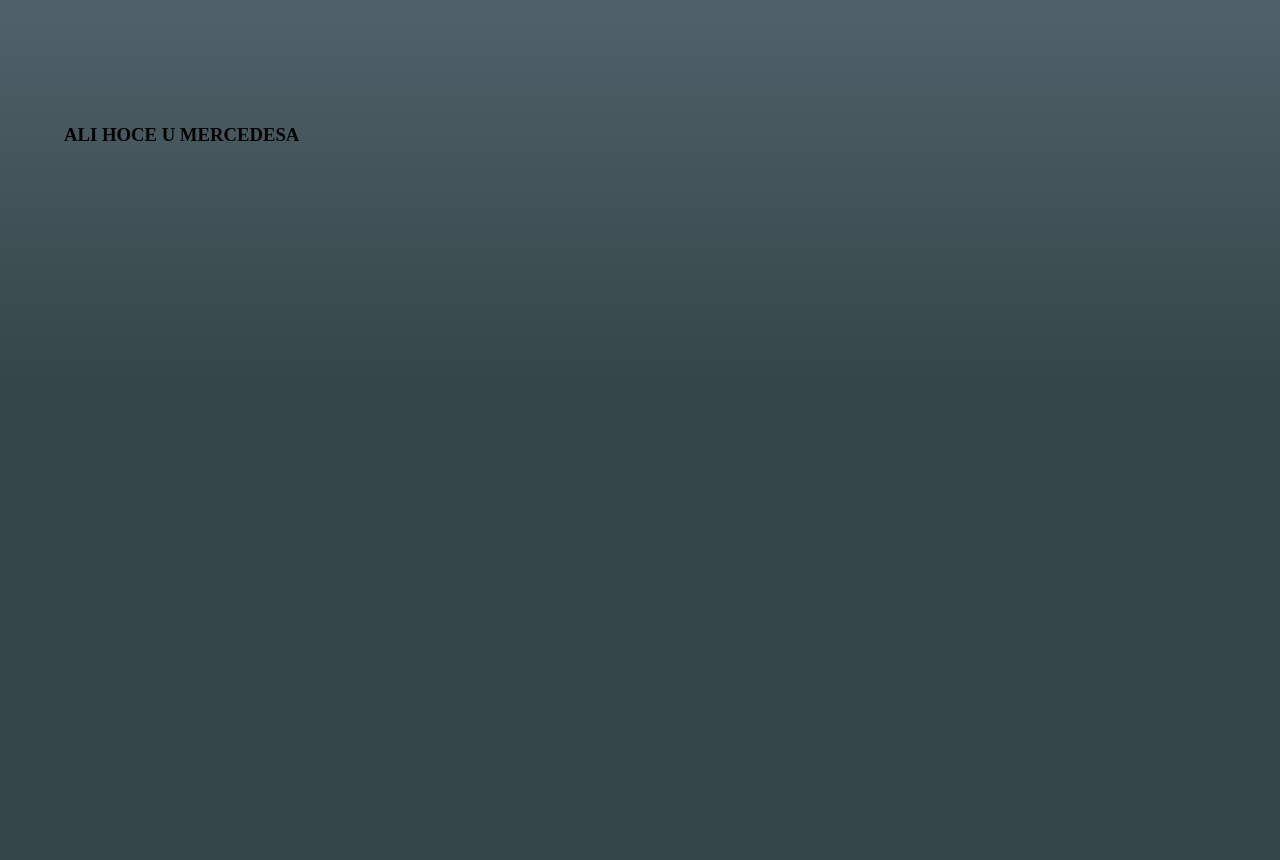
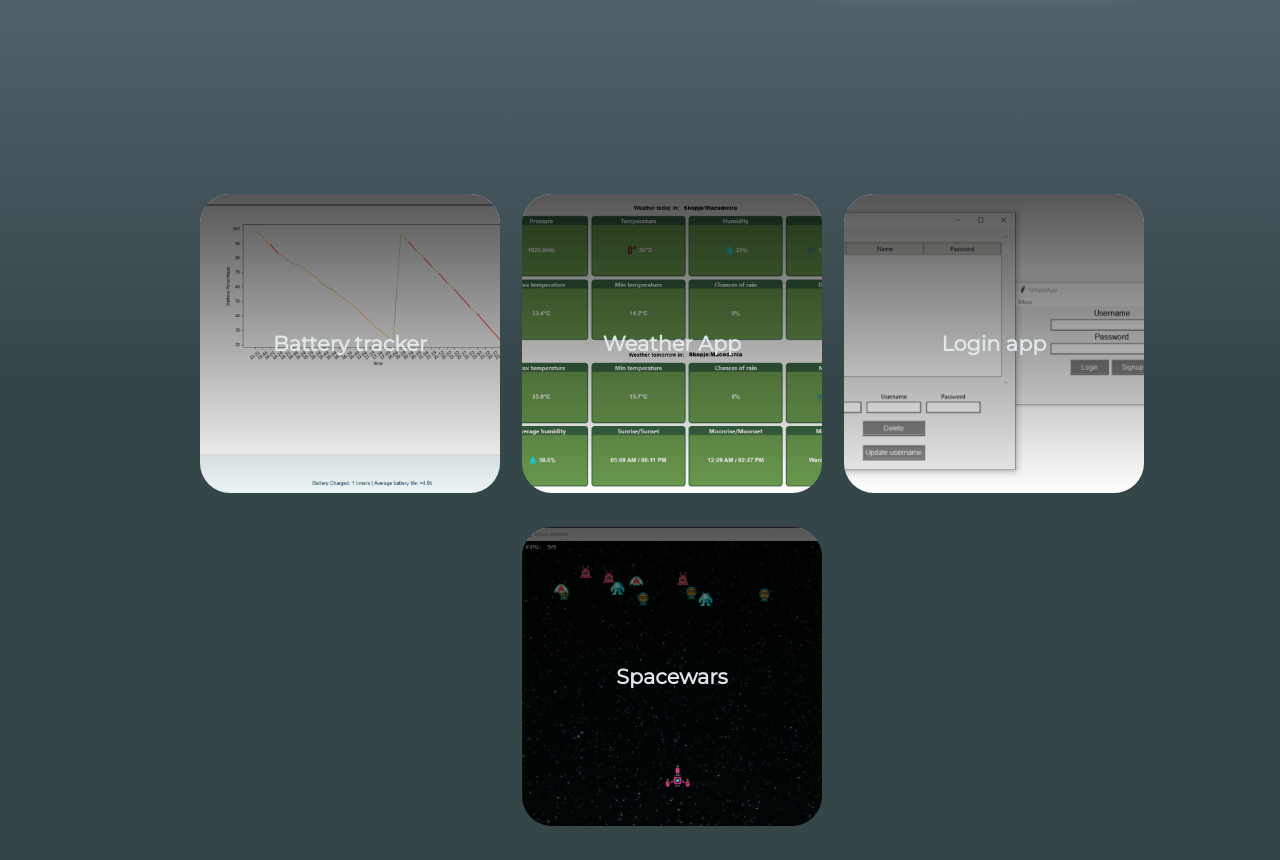
Before and after one commit to AntonioNDev/myPortfolio, a plain HTML site: page index.html in a window 1280 px wide. Shown: the part 1540-2400 px from the top of the page. Drawn offline with nearby package versions, Linux system fonts and the light colour scheme; a web font is replaced by a local one.

Commit message:
projects done

```diff
--- a/index.html
+++ b/index.html
@@ -84,7 +84,20 @@
                </div>
            </section>
            <section class="projects" id="projects">
-              <h1>ALI HOCE U MERCEDESA</h1>
+               <div id="container">
+                  <div id="card" class="proj1">
+                     <h4>Battery tracker</h4>
+                  </div>
+                  <div id="card" class="proj2">
+                     <h4>Weather App</h4>
+                  </div>
+                  <div id="card" class="proj3">
+                     <h4>Login app</h4>
+                  </div>
+                  <div id="card" class="proj4">
+                     <h4>Spacewars</h4>
+                  </div>
+               </div>
            </section>
          </div>
        </section>
--- a/styles/style.css
+++ b/styles/style.css
@@ -333,7 +333,6 @@ html::-webkit-scrollbar { width: 0 !important } /* hides the scrollbar */
 }
 
 .about #rightSide #card ul {
-   margin-top: 5%;
    margin-bottom: 10%;
    list-style: none;
    margin-right: 0%;
@@ -386,8 +385,72 @@ html::-webkit-scrollbar { width: 0 !important } /* hides the scrollbar */
 
 .projects {
    width: 100%;
-   height: 110vh;
+   height: 100vh;
+   display: flex;
+   justify-content: center;
+   align-items: center;
 }
+
+.projects #container {
+   display: flex;
+   width: 100%;
+   height: 95%;
+   margin: 5%;
+   justify-content: center;
+   align-items: center;
+   flex-wrap: wrap;
+}
+
+.projects #container #card {
+   width: 20%;
+   height: 45%;
+   margin: 1%;
+   min-width: 300px;
+   display: flex;
+   justify-content: center;
+   align-items: center;
+   border-radius: 10%;
+   font-family: var(--nav-);
+   font-size: 1.3em;
+   cursor: pointer;
+   color: #E0E7E9;
+}
+
+.projects #container #card h4 {
+   position: relative;
+   background: linear-gradient(180deg, black -50%, transparent 100%);
+   width: 100%;
+   height: 100%;
+   display: flex;
+   justify-content: center;
+   border-radius: 10%;
+   align-items: center;
+   transition: all 500ms 0s ease;
+}
+
+.projects #container #card h4:hover {
+   background: linear-gradient(180deg, black 10%, transparent 100%);
+   box-shadow: 25px 25px 10px -14px #6C7A89;
+}
+
+
+.projects #container .proj1 {
+   background: url("/images/proj1.png") no-repeat -140px 0 / cover;
+   object-fit: contain;
+}
+
+.projects #container .proj2 {
+   background: url("/images/proj2.png") no-repeat -140px 0 / cover;
+}
+
+.projects #container .proj3 {
+   background: url("/images/proj3.png") no-repeat -100px 0 / cover;
+}
+
+.projects #container .proj4 {
+   background: url("/images/proj4.png") no-repeat 0 0 / cover;
+}
+
 
 
 /* Animations */
```
Also changed, not shown: images/Proj3.png (added), images/proj1.png (added), images/proj2.png (added), images/proj4.png (added), 2 other files.
